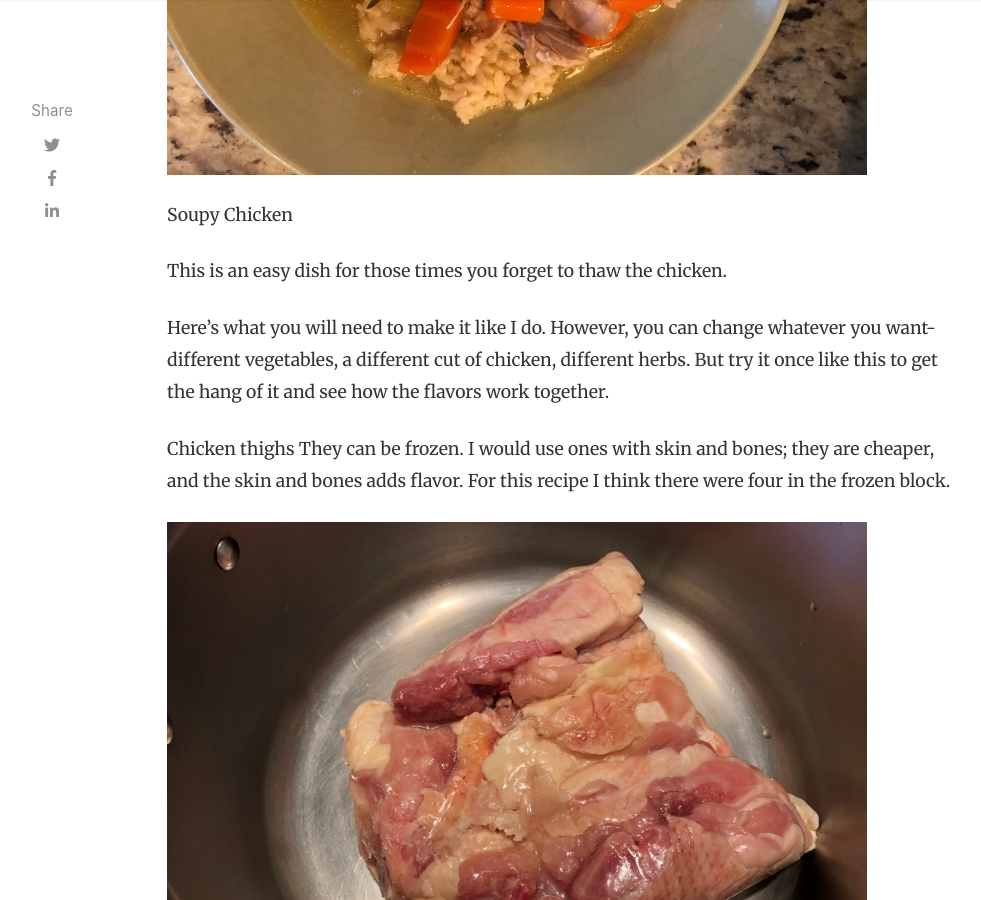
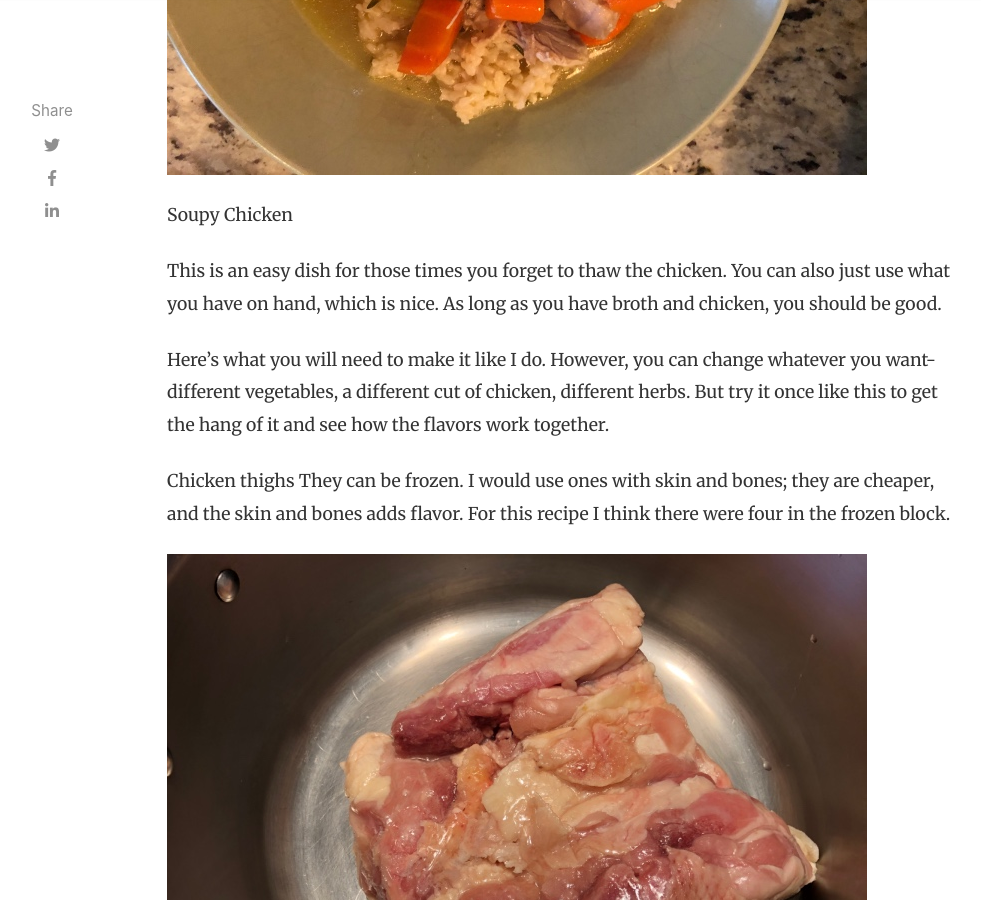
Before and after one commit to pknielski/pknielski.github.io, a Jekyll site: the page built from _posts/2019-05-20-soupychicken.md, in a window 1280 px wide and 900 px high, scrolled down 764 px. Shown: the whole window, without its empty margins (118-1099 px from the left). Built offline with Jekyll 4.4.1, drawn with Linux system fonts in a browser that asks for light colours; nearby versions of some CDN libraries; comment, search, counter and statistics services are not loaded.

Commit message:
Update 2019-05-20-soupychicken.md

```diff
--- a/_posts/2019-05-20-soupychicken.md
+++ b/_posts/2019-05-20-soupychicken.md
@@ -13,7 +13,7 @@ title: Soupy Chicken
 
 Soupy Chicken
 
-This is an easy dish for those times you forget to thaw the chicken.
+This is an easy dish for those times you forget to thaw the chicken. You can also just use what you have on hand, which is nice.  As long as you have broth and chicken, you should be good.
 
 Here’s what you will need to make it like I do.  However, you can change whatever you want-different vegetables, a different cut of chicken, different herbs. But try it once like this to get the hang of it and see how the flavors work together.
 
```
